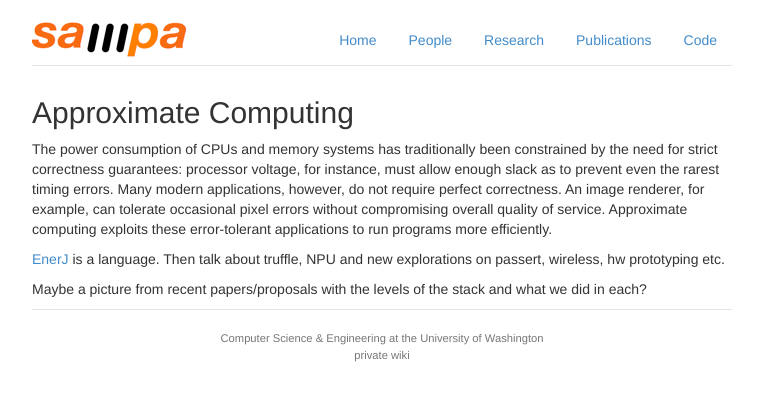
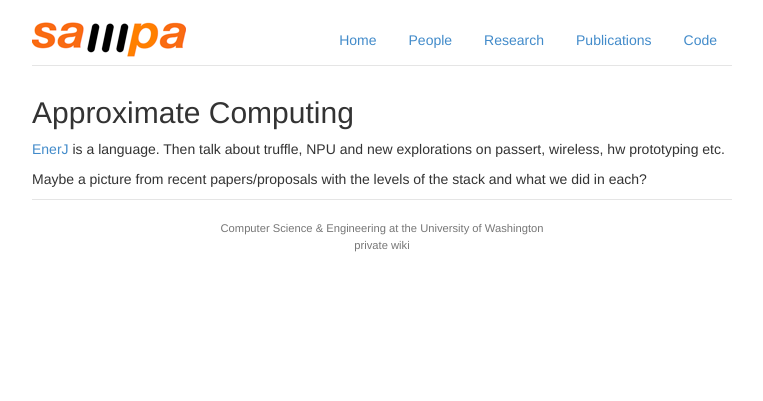
Before and after one commit to uwsampa/sampa-public, a Jekyll site: the page built from research/approximation/index.md, in a window 1280 px wide. Shown: the top 401 px of the page, without its empty margins (258-1021 px from the left). Built offline with Jekyll 4.4.1, drawn with Linux system fonts in a browser that asks for light colours; Markdown is read by kramdown in place of the engine named in the settings.

Commit message:
minor edits to approx index

```diff
--- a/research/approximation/index.md
+++ b/research/approximation/index.md
@@ -3,7 +3,6 @@ layout: default
 title: Approximate Computing
 ---
 
-The power consumption of CPUs and memory systems has traditionally been constrained by the need for strict correctness guarantees: processor voltage, for instance, must allow enough slack as to prevent even the rarest timing errors. Many modern applications, however, do not require perfect correctness. An image renderer, for example, can tolerate occasional pixel errors without compromising overall quality of service. Approximate computing exploits these error-tolerant applications to run programs more efficiently.
 
 [EnerJ](enerj.html) is a language. Then talk about truffle, NPU and new explorations on passert, wireless, hw prototyping etc.
 
```
